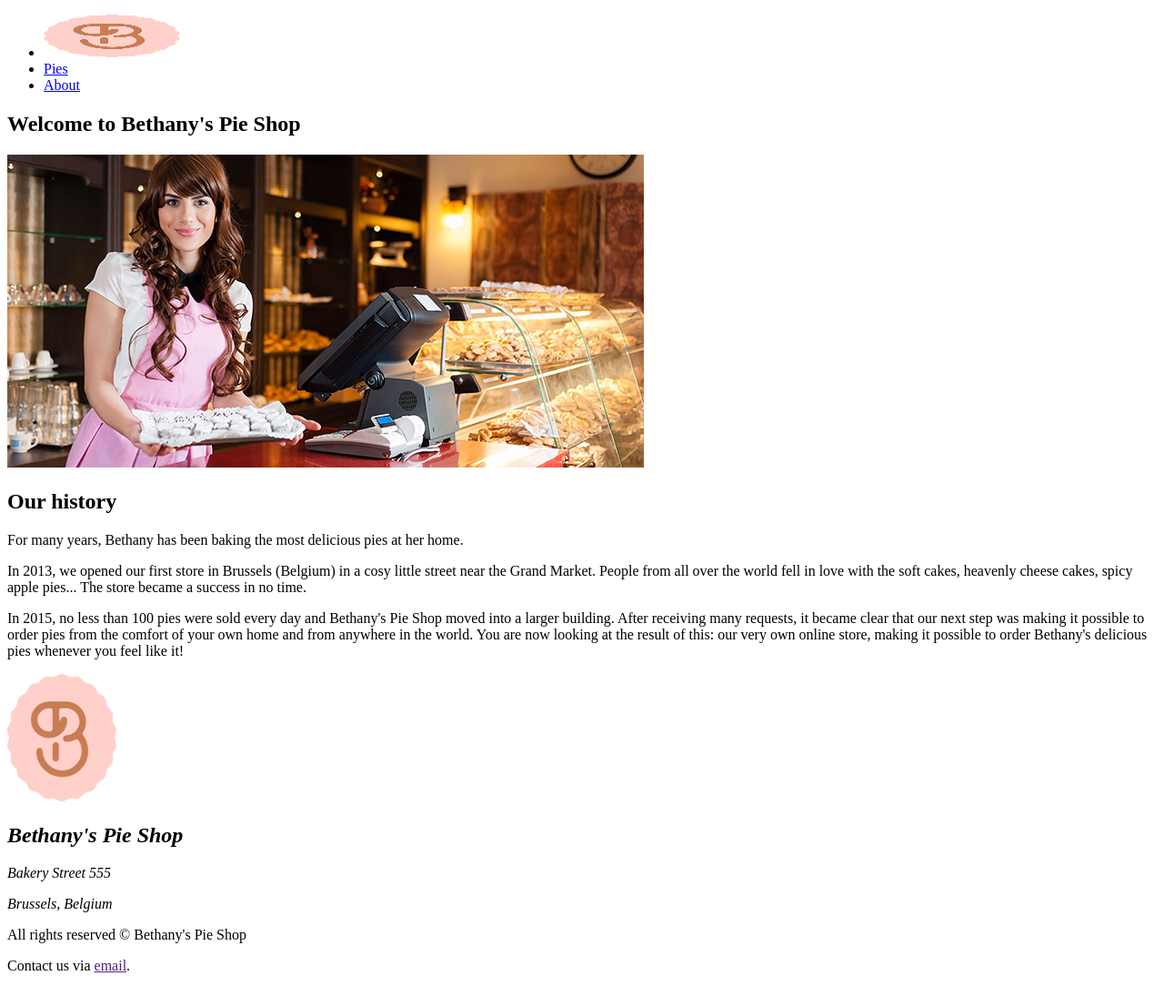
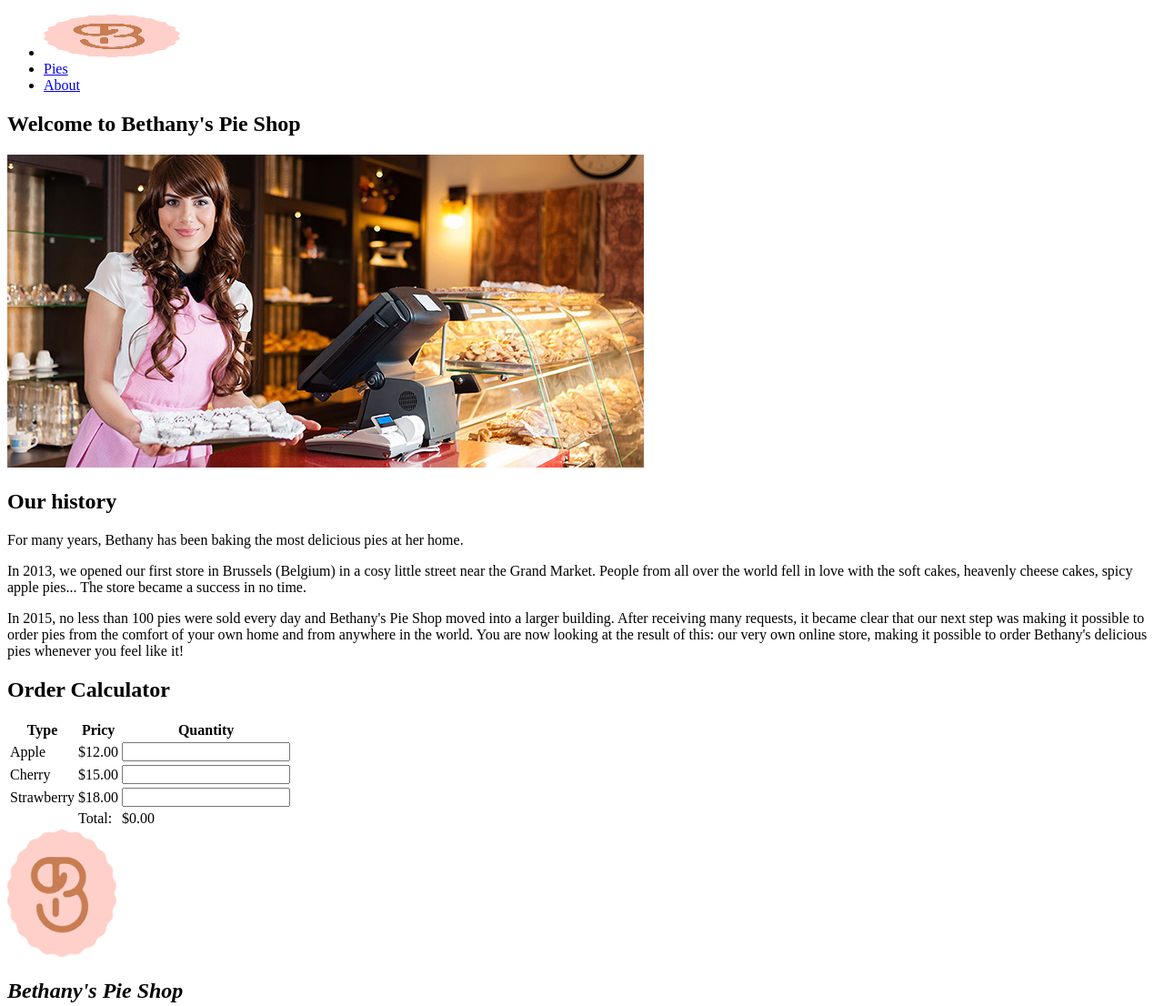
Before and after one commit to daltonbr/html-css-js-fundamentals, a plain HTML site: page index.html in a window 1280 px wide. Shown: the top 1106 px of the page at 91% size. Drawn offline with Linux system fonts and the light colour scheme.

Commit message:
add table

```diff
--- a/index.html
+++ b/index.html
@@ -43,11 +43,48 @@
           it!
       </p>
 
+      <div>
+        <h2>Order Calculator</h2>
+        <table>
+          <thead>
+            <tr>
+              <th>Type</th>
+              <th>Pricy</th>
+              <th>Quantity</th>
+            </tr>
+          </thead>
+          <tbody>
+            <tr>
+              <td>Apple</td>
+              <td>$12.00</td>
+              <td><input type="number" id="apple" min = 0></td>
+            </tr>
+            <tr>
+              <td>Cherry</td>
+              <td>$15.00</td>
+              <td><input type="number" id="cherry" min = 0></td>
+            </tr>
+            <tr>
+              <td>Strawberry </td>
+              <td>$18.00</td>
+              <td><input type="number" id="strawberry" min = 0></td>
+            </tr>
+            <tr>
+              <td></td>
+              <td>Total:</td>
+              <td id="total-container">$0.00</td>
+            </tr>
+          </tbody>
+        </table>
+      </div>
+
     </article>
+
     <aside>
       <div><img src="images/bethanylogo.png" alt="Bethany's Pie Shop Logo"
         width="120" height="140"></div>
     </aside>
+
   </main>
   <footer>
     <address>
```
